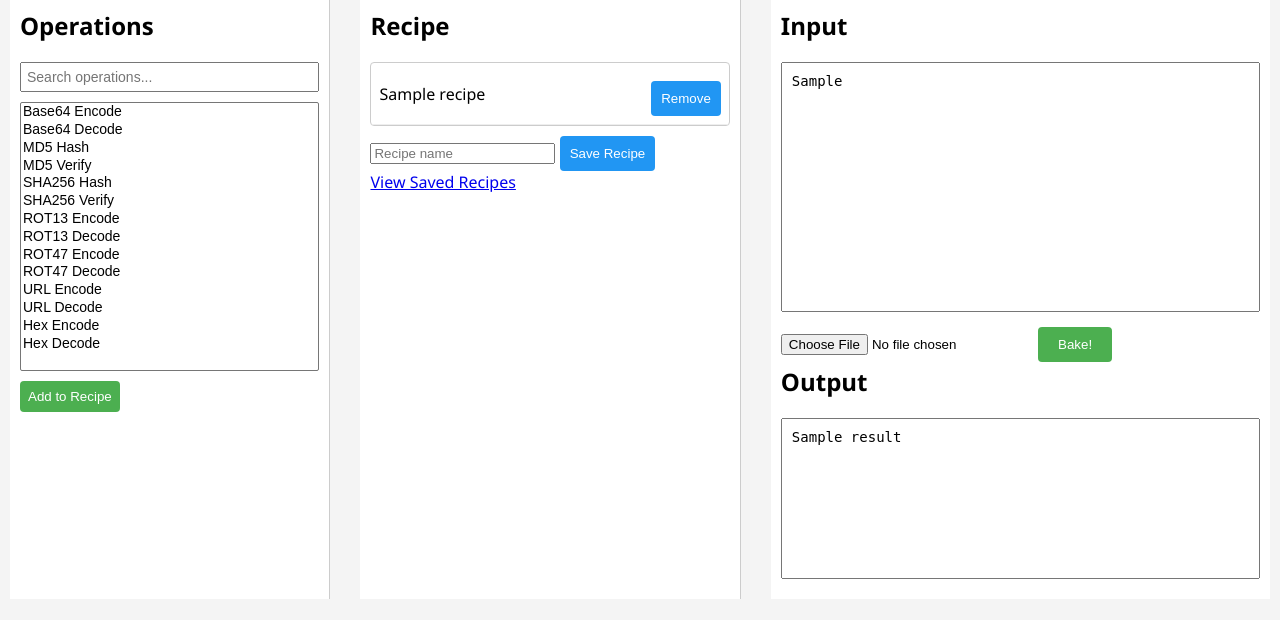
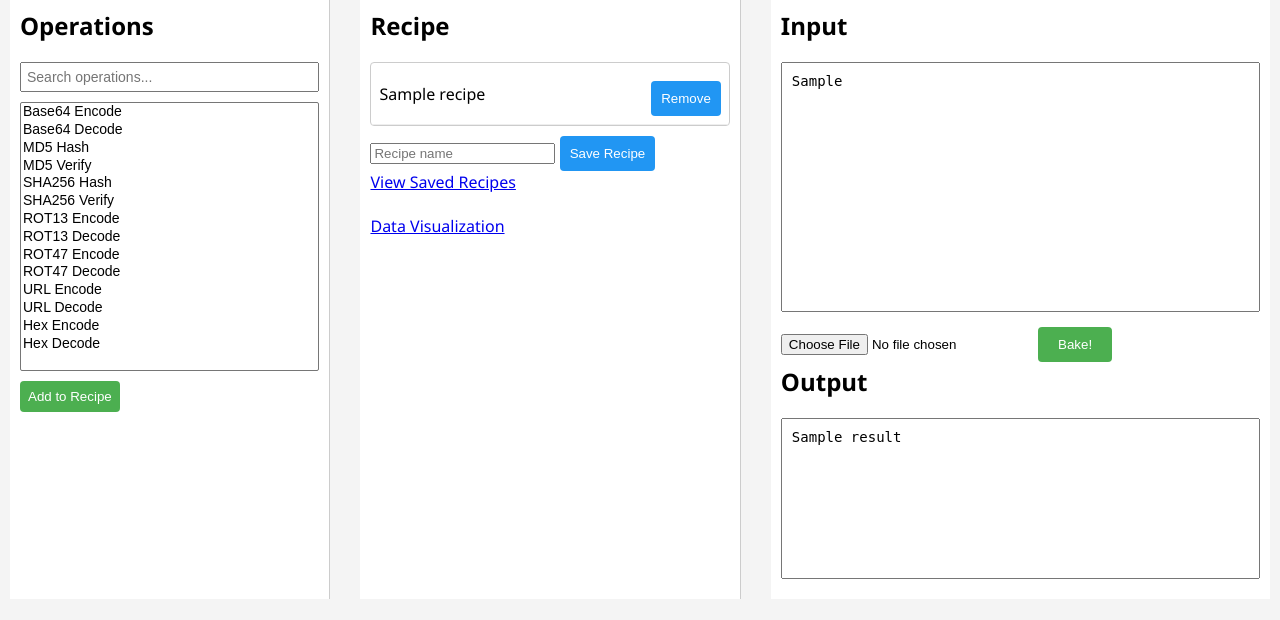
Before and after one commit to DevanshuHB/Encrypter, a Flask app: template templates/index.html in a window 1280 px wide. Shown: the part 180-800 px from the top of the page. Run offline with Flask 3, Linux system fonts and the light colour scheme; the visitor is signed in with stand-in values (Sample User, id 1); tables that the repository leaves empty hold one stand-in row (values such as "Sample post"); the template is opened without the code that fills it: most values are stand-ins (such as "Sample title", 1, 10 or a date in 2020).

Commit message:
index.html fixed

```diff
--- a/templates/index.html
+++ b/templates/index.html
@@ -85,7 +85,8 @@
                     <input type="hidden" name="output_data" value="{{ result or '' }}" />
                     <button type="submit">Save Recipe</button>
                 </form>
-                <a href="{{ url_for('history') }}">View Saved Recipes</a>
+                <a href="{{ url_for('history') }}">View Saved Recipes</a><br/>
+                <a href="{{ url_for('data_analysis') }}">Data Visualization</a>
                 {% endif %}
             </section>
             <section id="input-output-panel">
```
